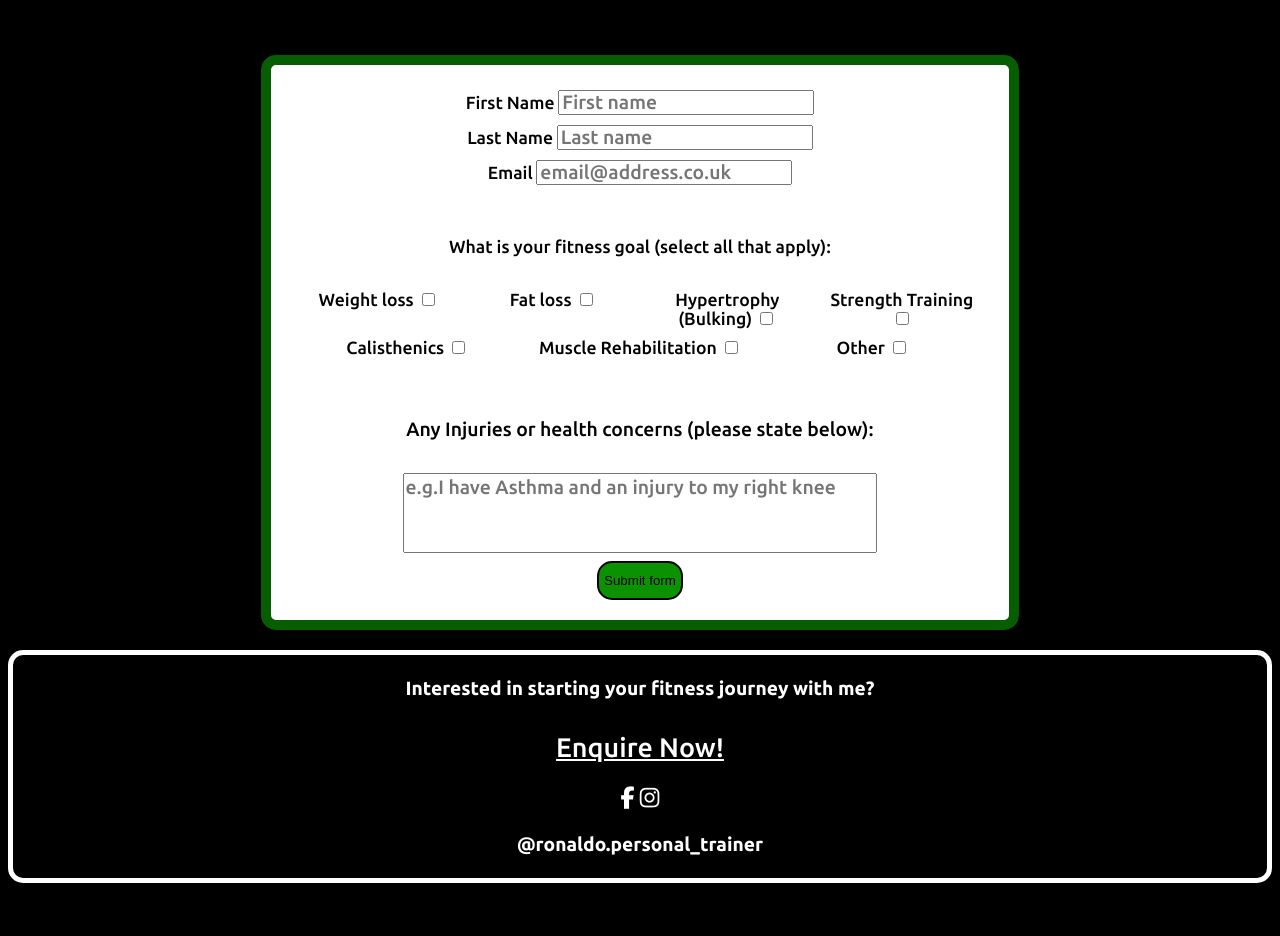
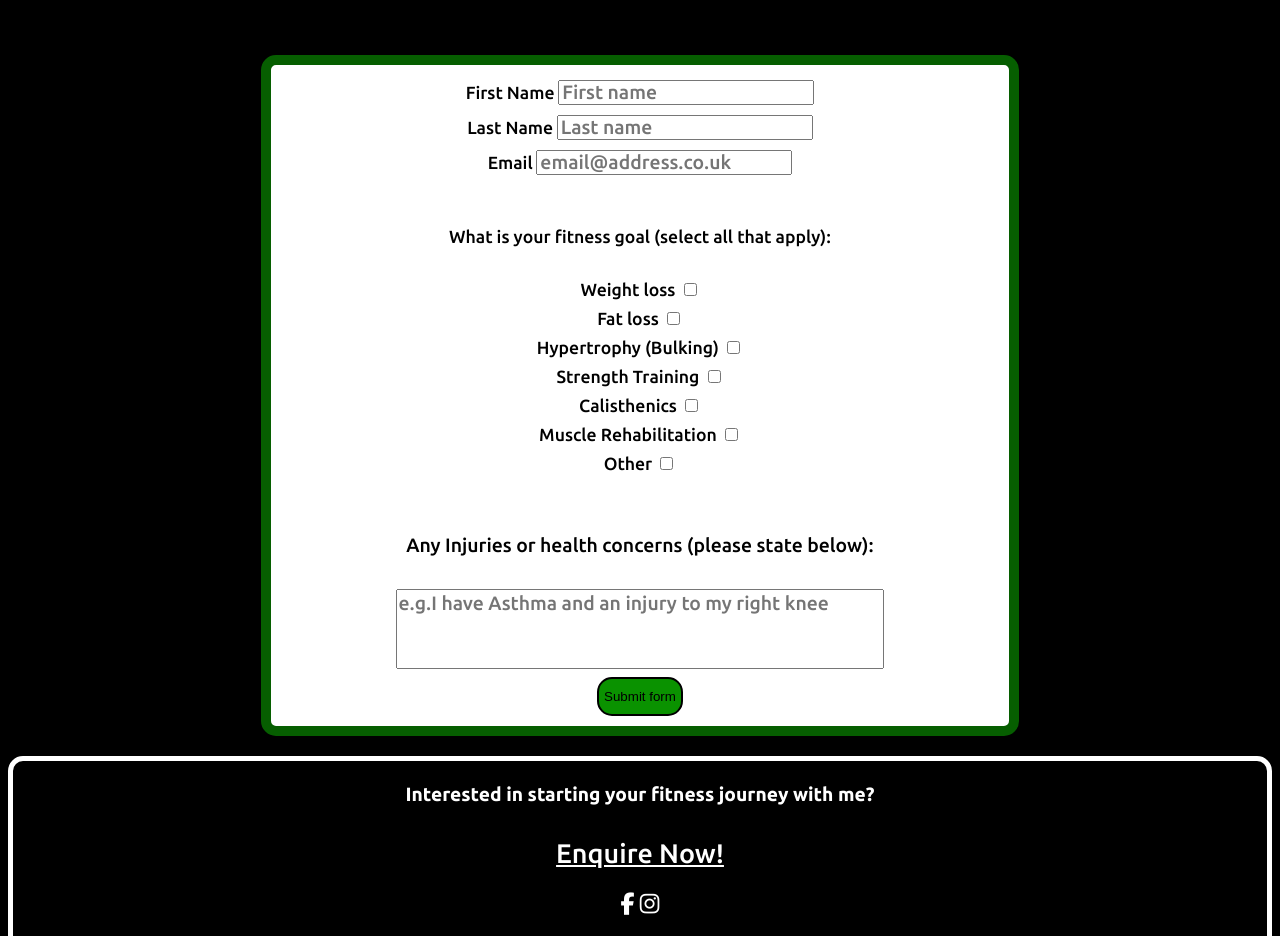
Before and after one commit to Ronaldo-V/RV-Fitness, a plain HTML site: page enquire.html in a window 1280 px wide. Shown: the part 1128-2064 px from the top of the page. Before the commit the page ends 2019 px from the top, so only its background shows below. Drawn offline with Linux system fonts and the light colour scheme.

Commit message:
finished website. updated form

```diff
--- a/assets/css/style.css
+++ b/assets/css/style.css
@@ -24,12 +24,6 @@
     text-align: center;
     font-weight: 400;
   }
-
-  /*
-  #navigation {
-    display: block;
-  }
-  */
 
   header, footer {
     color: white !important;
@@ -130,9 +124,9 @@ p {
     font-style: italic;
   }
 
-  #enquire-text {
-    padding-top: 0;
-  }
+#enquire-text {
+  padding-top: 0;
+}
 
 #enquire-text h4 {
   font-size: 120%;
@@ -275,7 +269,7 @@ textarea {
 
   #form-area {
     margin: 20px auto;
-    padding: 20px;
+    padding: 10px;
     width: 100%;
     background-color: white;
     color: black;
@@ -400,7 +394,6 @@ textarea {
 
     .form-details{
       width: 20vw;
-      display: inline-block;
     }
   }
 
--- a/enquire.html
+++ b/enquire.html
@@ -98,45 +98,43 @@
                 </div>
             </div>
                 <div class="row">
-                <div class="col-3">
+                    <div class="col-12">
                         <label class="form-check-label" for="weight-loss">
                             Weight loss
                         </label>
                         <input class="form-check-input" type="checkbox" value="weight-loss" id="weight-loss" name="goal">
                     </div>
-                <div class="col-3">
+                    <div class="col-12">
                         <label class="form-check-label" for="fat-loss">
                             Fat loss
                         </label>
                         <input class="form-check-input" type="checkbox" value="fat-loss" id="fat-loss" name="goal">
                     </div>
-                <div class="col-3">
+                    <div class="col-12">
                         <label class="form-check-label" for="hypertrophy">
                             Hypertrophy (Bulking)
                         </label>
                         <input class="form-check-input" type="checkbox" value="hypertrophy" id="hypertrophy" name="goal">
                     </div>
-                <div class="col-3">
+                    <div class="col-12">
                         <label class="form-check-label" for="strength">
                             Strength Training
                         </label>
                         <input class="form-check-input" type="checkbox" value="strength" id="strength" name="goal">
                     </div>
-            </div>
-            <div class="row">
-                <div class="col-4">
+                    <div class="col-12">
                         <label class="form-check-label" for="calisthenics">
                             Calisthenics
                         </label>
                         <input class="form-check-input" type="checkbox" value="calisthenics" id="calisthenics" name="goal">
                     </div>
-                <div class="col-4">
+                    <div class="col-12">
                         <label class="form-check-label" for="muscle-rehab">
                             Muscle Rehabilitation
                         </label>
                         <input class="form-check-input" type="checkbox" value="muscle-rehab" id="muscle-rehab" name="goal">
                     </div>
-                <div class="col-4">
+                    <div class="col-12">
                         <label class="form-check-label" for="other-goal">
                             Other
                         </label>
```
Lines whose indentation alone changed are shown as unchanged.
